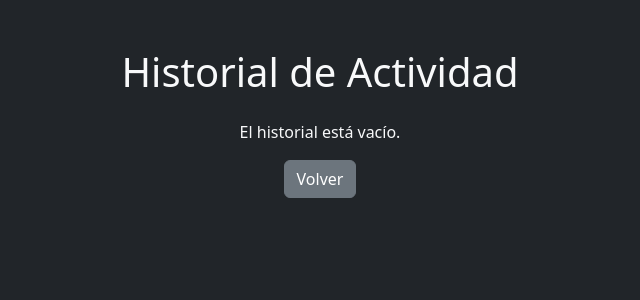
After one commit to medsysbot/grabadora-evolutiva, a FastAPI app: template templates/historial.html in a window 1280 px wide. The commit adds this page. Shown: the top 300 px of the page, without its empty margins (320-960 px from the left). Run offline with FastAPI, Linux system fonts and the light colour scheme; the template is opened without the code that fills it, so the values that code supplies are empty.

Commit message:
Implementa historial y pruebas

```diff
--- a/control/bitacora.txt
+++ b/control/bitacora.txt
@@ -1,2 +1,3 @@
 [2025-06-16 22:31] Se crean archivos de documentación inicial para rutas, agentes y bitácora.
 [2025-06-17 14:00] Se activó el sistema de autodiagnóstico programado. Primera ejecución confirmada.
+[2025-06-17 18:54] Se implementó historial de actividad y pruebas básicas.
--- a/control/rutas.txt
+++ b/control/rutas.txt
@@ -6,3 +6,5 @@
 
 /reparar         → GET  → main.py
                  Limpia el archivo de errores para reiniciar el estado lógico.
+/historial      → GET  → main.py/templates/historial.html
+                Muestra una lista de eventos registrados.
--- a/main.py
+++ b/main.py
@@ -70,6 +70,10 @@ def inicializar_archivos():
             with open(ruta, "w") as f:
                 f.write(contenido)
 
+    # Garantizar existencia del log de actividad
+    if not os.path.exists(ACTIVIDAD_LOG):
+        open(ACTIVIDAD_LOG, "a").close()
+
 inicializar_archivos()
 
 # ╔════════════════════════════════════════════════════════════╗
@@ -118,3 +122,17 @@ async def registrar_desde_frontend(request: Request):
     mensaje = data.get("mensaje", "Evento no especificado.")
     registrar_evento(f"Desde frontend: {mensaje}")
     return {"status": "ok", "registrado": mensaje}
+
+
+@app.get("/historial", response_class=HTMLResponse)
+async def ver_historial(request: Request):
+    """Devuelve una página con el historial de actividad."""
+    registrar_evento("Se consultó el historial")
+    if not os.path.exists(ACTIVIDAD_LOG):
+        eventos = []
+    else:
+        with open(ACTIVIDAD_LOG) as f:
+            eventos = [line.strip() for line in f if line.strip()]
+    return templates.TemplateResponse(
+        "historial.html", {"request": request, "eventos": eventos}
+    )
--- a/requirements.txt
+++ b/requirements.txt
@@ -2,3 +2,5 @@ fastapi
 uvicorn
 jinja2
 python-multipart
+pytest
+httpx
--- /dev/null
+++ b/templates/historial.html
@@ -0,0 +1,28 @@
+<!DOCTYPE html>
+<html lang="es">
+<head>
+  <meta charset="UTF-8">
+  <meta name="viewport" content="width=device-width, initial-scale=1">
+  <title>Historial de Actividad</title>
+  <link href="https://cdn.jsdelivr.net/npm/bootstrap@5.3.0/dist/css/bootstrap.min.css" rel="stylesheet">
+</head>
+<body class="bg-dark text-light">
+  <div class="container py-5">
+    <h1 class="text-center mb-4">Historial de Actividad</h1>
+    <div id="lista-eventos" class="mb-3">
+      {% if eventos %}
+        <ul class="list-group">
+          {% for evento in eventos %}
+            <li class="list-group-item bg-dark text-light">{{ evento }}</li>
+          {% endfor %}
+        </ul>
+      {% else %}
+        <p class="text-center">El historial está vacío.</p>
+      {% endif %}
+    </div>
+    <div class="text-center">
+      <a href="/" class="btn btn-secondary">Volver</a>
+    </div>
+  </div>
+</body>
+</html>
--- a/templates/index.html
+++ b/templates/index.html
@@ -20,6 +20,7 @@
     <div class="d-flex justify-content-center gap-3 mb-3">
       <button class="btn btn-outline-light" onclick="diagnosticar()">Diagnosticar</button>
       <button class="btn btn-outline-light" onclick="reparar()">Reparar</button>
+      <a href="/historial" class="btn btn-outline-light">Ver historial</a>
     </div>
 
     <div class="text-center">
```
Also changed, not shown: static/script.js (+17 -2 lines), tests/test_registro.py (added, +15 -0 lines), README.md.
